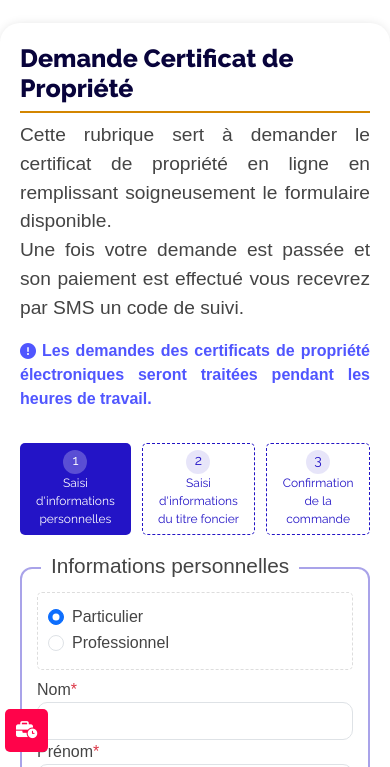
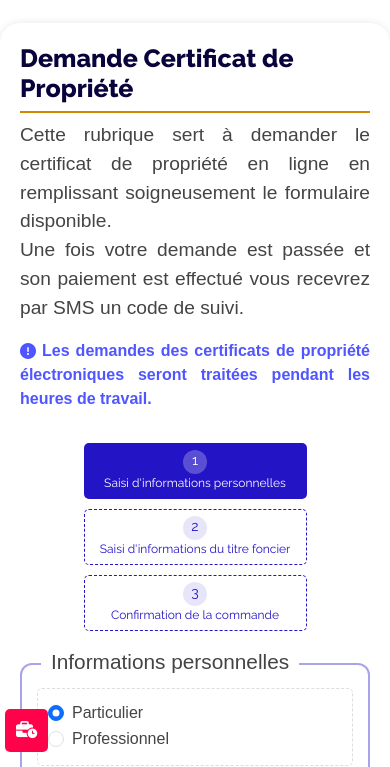
Before and after one commit to Ayoub-Abel/ancfcc_prototype_v1, a plain HTML site: page demande_certificat.html in a window 390 px wide. Shown: the part 77-844 px from the top of the page. Drawn offline with Linux system fonts and the light colour scheme; a web font is replaced by a local one.

Commit message:
refactor CSS for layout adjustments and responsive design improvements

```diff
--- a/assets/css/myCss.css
+++ b/assets/css/myCss.css
@@ -2128,7 +2128,8 @@ div#blocs {
     display: flex;
     justify-content: space-around;
     margin: 1rem auto;
-    gap: 11px
+    gap: 10px 0;
+    flex-wrap: wrap;
   }
 
   .steps .step {
@@ -2141,7 +2142,8 @@ div#blocs {
     text-align: center;
     display: flex;
     flex-direction: column;
-    border: 1px dashed var(--form-color)
+    border: 1px dashed var(--form-color);
+    min-width: 223px;
   }
 
   .steps>.step.active {
@@ -2378,6 +2380,12 @@ span.key:hover {
   height: 270px;
 }
 
+@media (max-width: 375px){
+  .slidercaptcha{
+    margin-left: -5px;
+  }
+}
+
 .slidercaptcha .card-header {
   background: #c4c4c436;
   color: #747474;
```
